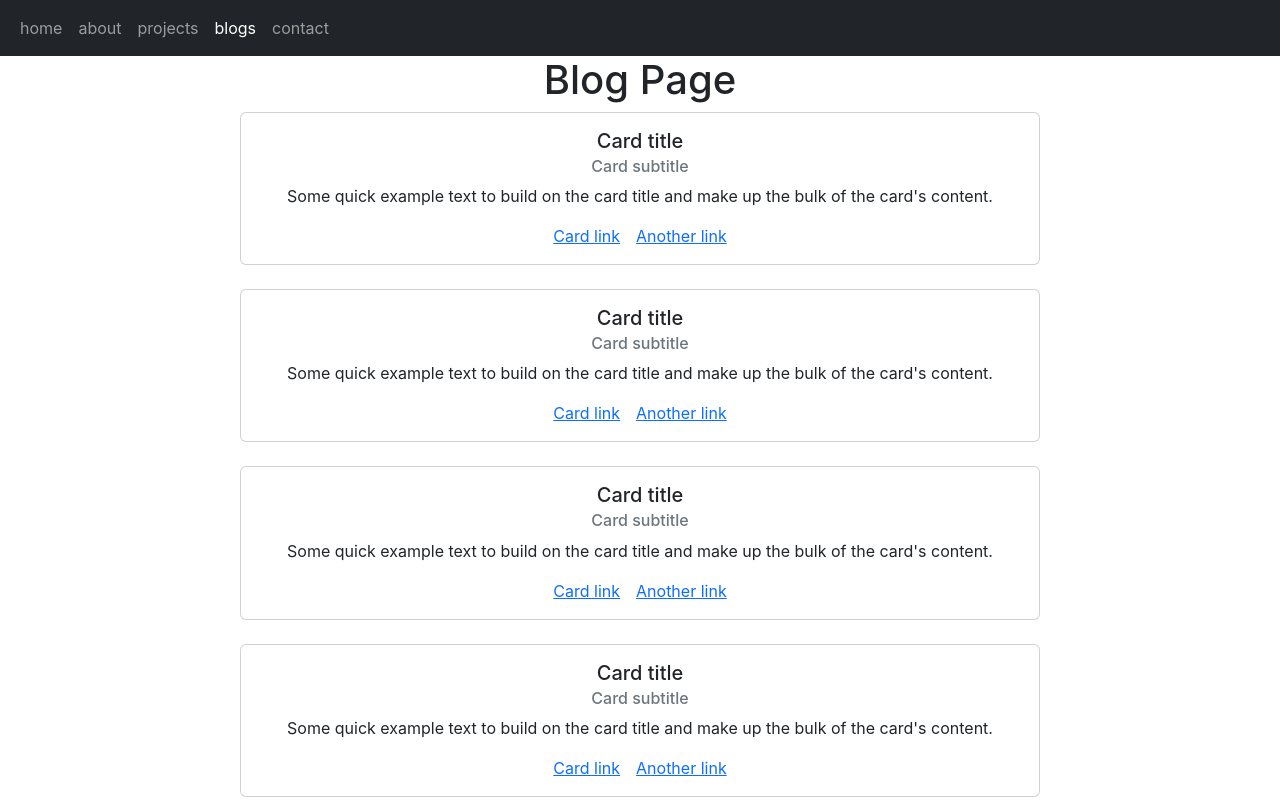
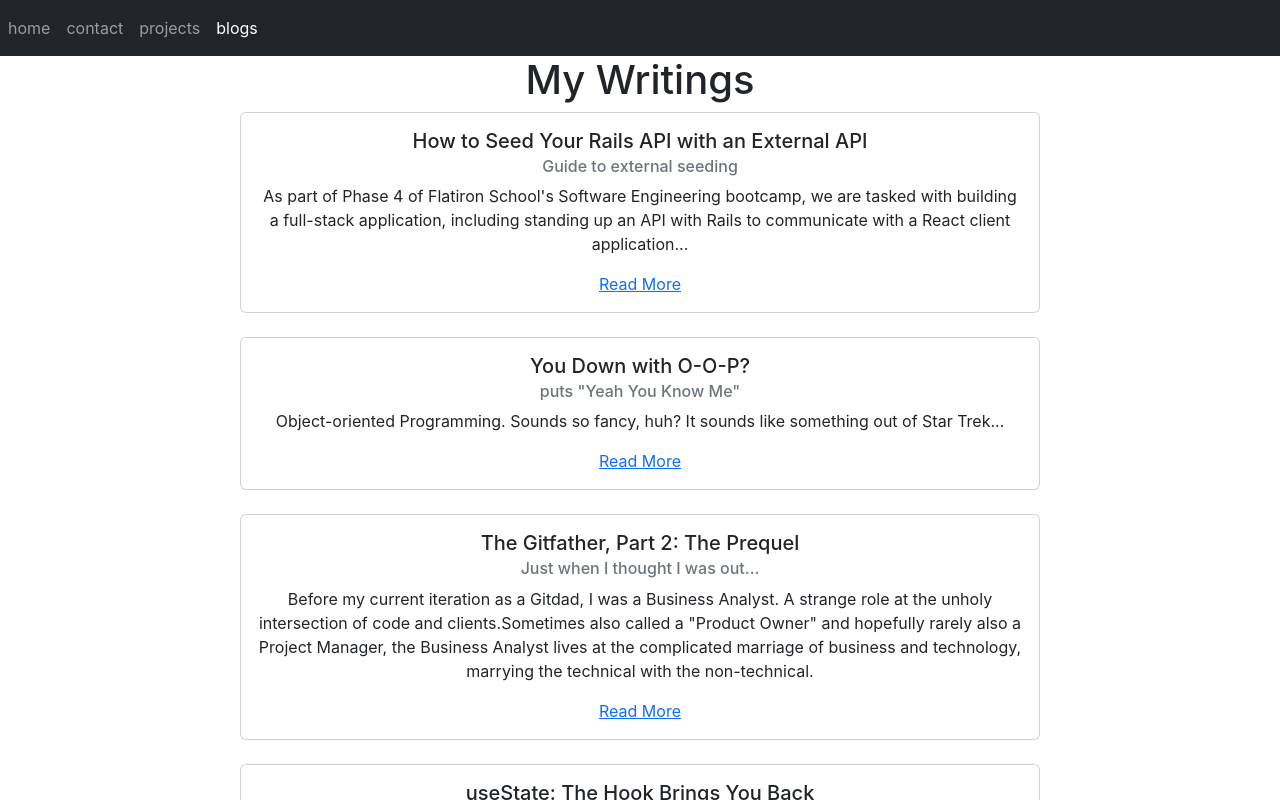
Before and after one commit to jmacapagal90/james_macapagal_portfolio, a React (Create React App) app in the folder james-macapagal-portfolio/: page /blogs in a window 1280 px wide. Shown: the top 800 px of the page. Built offline with nearby package versions, Linux system fonts and the light colour scheme.

Commit message:
added links and styling

```diff
--- a/james-macapagal-portfolio/src/App.js
+++ b/james-macapagal-portfolio/src/App.js
@@ -4,7 +4,6 @@ import Navbar from './components/Navbar';
 import About from './components/About';
 import Projects from './components/Projects';
 import Blogs from './components/Blogs';
-import ContactInfo from './components/ContactInfo';
 import { Routes, Route } from "react-router-dom";
 
 function App() {
@@ -18,7 +17,6 @@ function App() {
         <Route path="/about" element={<About />} />
         <Route path="/projects" element={<Projects />} />
         <Route path="/blogs" element={<Blogs />} />
-        <Route path="/contact" element={<ContactInfo />} />
       </Routes>
 
     </div>
--- a/james-macapagal-portfolio/src/components/Blogs.js
+++ b/james-macapagal-portfolio/src/components/Blogs.js
@@ -2,52 +2,63 @@
 
 function Blogs(){
     return(
+        <div class="container-fluid">
+            <div class="w-100">
                 <div class="position-relative">
                         <div class="position-absolute top-0 start-50 translate-middle-x">
                         <div class="container-fluid">
-                    <h1>Blog Page</h1>
+                            <h1>My Writings</h1>
                                 <div class="row row-cols-1 row-cols-md-1 g-4">
                                     <div class="col">
                                         <div class="card" style={{width: '50rem'}}>
                                             <div class="card-body">
-                                        <h5 class="card-title">Card title</h5>
-                                        <h6 class="card-subtitle mb-2 text-muted">Card subtitle</h6>
-                                        <p class="card-text">Some quick example text to build on the card title and make up the bulk of the card's content.</p>
-                                        <a href="#" class="card-link">Card link</a>
-                                        <a href="#" class="card-link">Another link</a>
+                                                <h5 class="card-title">How to Seed Your Rails API with an External API</h5>
+                                                <h6 class="card-subtitle mb-2 text-muted">Guide to external seeding</h6>
+                                                <p class="card-text">As part of Phase 4 of Flatiron School's Software Engineering bootcamp, we are tasked with building a full-stack application, including standing up an API with Rails to communicate with a React client application...</p>
+                                                <a target="_blank" href="https://dev.to/jmacapagal90/how-to-seed-your-rails-api-with-an-external-api-4h8n" class="card-link">Read More</a>
                                             </div>
                                         </div>
                                     </div>
                                     <div class="col">
                                         <div class="card" style={{width: '50rem'}}>
                                             <div class="card-body">
-                                        <h5 class="card-title">Card title</h5>
-                                        <h6 class="card-subtitle mb-2 text-muted">Card subtitle</h6>
-                                        <p class="card-text">Some quick example text to build on the card title and make up the bulk of the card's content.</p>
-                                        <a href="#" class="card-link">Card link</a>
-                                        <a href="#" class="card-link">Another link</a>
+                                                <h5 class="card-title">You Down with O-O-P?</h5>
+                                                <h6 class="card-subtitle mb-2 text-muted">puts "Yeah You Know Me"</h6>
+                                                <p class="card-text">Object-oriented Programming. Sounds so fancy, huh? It sounds like something out of Star Trek...</p>
+                                                <a target="_blank" href="https://dev.to/jmacapagal90/you-down-with-o-o-p-1ndg" class="card-link">Read More</a>
                                             </div>
                                         </div>
                                     </div>
                                     <div class="col">
                                         <div class="card" style={{width: '50rem'}}>
                                             <div class="card-body">
-                                                <h5 class="card-title">Card title</h5>
-                                        <h6 class="card-subtitle mb-2 text-muted">Card subtitle</h6>
-                                        <p class="card-text">Some quick example text to build on the card title and make up the bulk of the card's content.</p>
-                                        <a href="#" class="card-link">Card link</a>
-                                        <a href="#" class="card-link">Another link</a>
+                                                        <h5 class="card-title">The Gitfather, Part 2: The Prequel</h5>
+                                                <h6 class="card-subtitle mb-2 text-muted">Just when I thought I was out...</h6>
+                                                <p class="card-text">Before my current iteration as a Gitdad, I was a Business Analyst. A strange role at the unholy intersection of code and clients.Sometimes also called a "Product Owner" and hopefully rarely also a Project Manager, the Business Analyst lives at the complicated marriage of business and technology, marrying the technical with the non-technical.</p>
+                                                <a target="_blank" href="https://dev.to/jmacapagal90/lessons-from-the-gitfather-pt-2-3hk0" class="card-link">Read More</a>
                                             </div>
                                         </div>
                                     </div>
                                     <div class="col">
                                         <div class="card" style={{width: '50rem'}}>
                                             <div class="card-body">
-                                            <h5 class="card-title">Card title</h5>
-                                            <h6 class="card-subtitle mb-2 text-muted">Card subtitle</h6>
-                                            <p class="card-text">Some quick example text to build on the card title and make up the bulk of the card's content.</p>
-                                            <a href="#" class="card-link">Card link</a>
-                                            <a href="#" class="card-link">Another link</a>
+                                                    <h5 class="card-title">useState: The Hook Brings You Back</h5>
+                                                    <h6 class="card-subtitle mb-2 text-muted">Guide to the useState</h6>
+                                                    <p class="card-text">While I've been a Facebook user so long I can remember the "The", nowadays, I'm fascinated by React, the amazing JavaScript based framework developed and maintained by Meta. Specifically, I am truly amazed by the wonderful tool developed in React called useState</p>
+                                                    <a target="_blank" href="https://dev.to/jmacapagal90/usestate-the-hook-brings-you-back-1gp3" class="card-link">Read More</a>
+
+                                            </div>
+                                        </div>
+                                    </div>
+                                    <div class="col">
+                                        <div class="card" style={{width: '50rem'}}>
+                                            <div class="card-body">
+                                                    <h5 class="card-title">Advice From A Gitfather: Lessons on Version Control</h5>
+                                                    <h6 class="card-subtitle mb-2 text-muted">Or how I learned to love Git and embrace the Git..</h6>
+                                                    <p class="card-text">And for my ubiquitous first post, I won't be waxing about an event listener I coded in JavaScript or how I centered a Div in CSS or anything related to actual code. There are a million angry StackOverflow replies out there for people to read, mess up, and copy-pasta.</p>
+                                                    <a target="_blank" href="https://dev.to/jmacapagal90/advice-from-a-gitfather-lessons-on-version-control-48cn" class="card-link">Read More</a>
+                                            </div>
+                                        </div>
                                     </div>
                                 </div>
                         </div>
--- a/james-macapagal-portfolio/src/components/Navbar.js
+++ b/james-macapagal-portfolio/src/components/Navbar.js
@@ -8,7 +8,6 @@ function Navbar(){
     return(
 
         <nav class="navbar navbar-expand-lg navbar-dark bg-dark">
-            <div class="container-fluid">
                 <button class="navbar-toggler" type="button" data-bs-toggle="collapse" data-bs-target="#navbarSupportedContent" aria-controls="navbarSupportedContent" aria-expanded="false" aria-label="Toggle navigation">
                     <span class="navbar-toggler-icon"></span>
                 </button>
@@ -19,7 +18,7 @@ function Navbar(){
                             <a class={location.pathname == "/" ? "nav-link active" : "nav-link"} aria-current="page" href="/">home</a>
                         </li>
                         <li class="nav-item">
-                            <a class={location.pathname == "/about" ? "nav-link active" : "nav-link"} href="/about">about</a>
+                            <a class={location.pathname == "/about" ? "nav-link active" : "nav-link"} href="/about">contact</a>
                         </li>
                         <li class="nav-item">
                             <a class={location.pathname == "/projects" ? "nav-link active" : "nav-link"} href="/projects">projects</a>
@@ -27,12 +26,8 @@ function Navbar(){
                         <li class="nav-item">
                             <a class={location.pathname == "/blogs" ? "nav-link active" : "nav-link"} href="/blogs">blogs</a>
                         </li>
-                        <li class="nav-item">
-                            <a class={location.pathname == "/contact" ? "nav-link active" : "nav-link"} href="/contact">contact</a>
-                        </li>
                     </ul>
                 </div>
-            </div>
         </nav>
     )
 }
--- a/james-macapagal-portfolio/src/components/Projects.js
+++ b/james-macapagal-portfolio/src/components/Projects.js
@@ -2,58 +2,60 @@
 
 function Projects(){
     return(
-        <div class="position-relative">
-            <div class="position-absolute top-0 start-50 translate-middle-x">
-                <div class="container-fluid">
+        <div class="container-fluid">
+            <div class="w-100">
+            <div class="position-relative">
+                <div class="position-absolute top-0 start-50 translate-middle-x">
                     <h1>My Projects</h1>
-                        <div class="row row-cols-1 row-cols-md-2 g-4">
+                        <div class="row row-cols-1 g-4">
                             <div class="col">
-                                <div class="card" style={{width: '18rem'}}>
-                                    <img src="https://i.imgur.com/sJyra3n.png" class="card-img-top" alt="..."/>
+                                <div class="card" style={{width: 'auto'}}>
+                                    <img src="https://i.imgur.com/UVpCyRy.png" class="card-img-top" alt="..."/>
                                     <div class="card-body">
                                         <h5 class="card-title">The Basement Game</h5>
-                                        <p class="card-text">Some quick example text to build on the card title and make up the bulk of the card's content.</p>
-                                        <a href="#" class="btn btn-primary">Demo</a>
-                                        <a href="#" class="btn btn-secondary">Repo</a>
+                                        <p class="card-text">A text-based, choose-your-own-adventure style game where a user tries to escape from a nefarious basement by answering (and surviving) a series of Yes/No questions.</p>
+                                        <a href="https://the-basement-game.herokuapp.com/" target="_blank" class="btn btn-primary">Demo</a>
+                                        <a href="https://github.com/jmacapagal90/the-basement-game" target="_blank" class="btn btn-secondary">Repo</a>
                                     </div>
                                 </div>
                             </div>
                             <div class="col">
-                                <div class="card" style={{width: '18rem'}}>
-                                    <img src="https://i.imgur.com/E4i2pz5.jpeg" class="card-img-top" alt="..."/>
+                                <div class="card" style={{width: 'auto'}}>
+                                    <img src="https://i.imgur.com/pmJrmfG.png" class="card-img-top" alt="..."/>
                                     <div class="card-body">
                                         <h5 class="card-title">Beer Buddy</h5>
-                                        <p class="card-text">Some quick example text to build on the card title and make up the bulk of the card's content.</p>
-                                        <a href="#" class="btn btn-primary">Demo</a>
-                                        <a href="#" class="btn btn-secondary">Repo</a>
+                                        <p class="card-text">Beer Buddy is a SPA that allows users to search through beers and update tabs with different beer order</p>
+                                        <a href="https://chimerical-begonia-834f94.netlify.app/"  target="_blank" class="btn btn-primary">Demo</a>
+                                        <a href="https://github.com/jmacapagal90/p2-project-beer-buddy" target="_blank" class="btn btn-secondary">Repo</a>
                                     </div>
                                 </div>
                             </div>
                             <div class="col">
-                                <div class="card" style={{width: '18rem'}}>
-                                <img src="https://i.imgur.com/E4i2pz5.jpeg" class="card-img-top" alt="..."/>
+                                <div class="card" style={{width: 'auto'}}>
+                                <img src="https://i.imgur.com/0d1mgWT.png" class="card-img-top" alt="..."/>
                                 <div class="card-body">
                                     <h5 class="card-title">GameSquad</h5>
-                                    <p class="card-text">Some quick example text to build on the card title and make up the bulk of the card's content.</p>
-                                    <a href="#" class="btn btn-primary">Demo</a>
-                                        <a href="#" class="btn btn-secondary">Repo</a>
+                                    <p class="card-text">A SPA where users can browse, rate, and create review games.</p>
+                                    <a href="https://62ed3e838fac9d0500d76eed--funny-beijinho-5a7c41.netlify.app/" target="_blank" class="btn btn-primary">Demo</a>
+                                        <a href="https://github.com/batmanonwheels/game_squad_backend" target="_blank" class="btn btn-secondary">Repo</a>
                                 </div>
                             </div>
                         </div>
                         <div class="col">
-                            <div class="card" style={{width: '18rem'}}>
-                                <img src="https://i.imgur.com/E4i2pz5.jpeg" class="card-img-top" alt="..."/>
+                            <div class="card" style={{width: 'auto'}}>
+                                <img src="https://i.imgur.com/2mlo1ed.png" class="card-img-top" alt="..."/>
                                 <div class="card-body">
                                     <h5 class="card-title">Zoo Guide</h5>
-                                    <p class="card-text">Some quick example text to build on the card title and make up the bulk of the card's content.</p>
-                                    <a href="#" class="btn btn-primary">Demo</a>
-                                        <a href="#" class="btn btn-secondary">Repo</a>
+                                    <p class="card-text">Zoo Guide is a SPA for browsing various exhibits and animals at your local zoo!</p>
+                                    <a href="https://thunderous-mandazi-ff9ffc.netlify.app/#reloaded" target="_blank" class="btn btn-primary">Demo</a>
+                                        <a href="https://github.com/jmacapagal90/p3-sinatra-react-project-front-end" target="_blank" class="btn btn-secondary">Repo</a>
                                 </div>
                             </div>
                         </div>
                     </div>
                 </div>
             </div>
+            </div>
         </div>
     )
 }
```
Also changed, not shown: james-macapagal-portfolio/src/components/About.js (+7 -2 lines), james-macapagal-portfolio/src/components/ContactInfo.js (deleted, +0 -25 lines), james-macapagal-portfolio/src/components/ProjectCarousel.js (+5 -21 lines). Lines whose indentation alone changed are shown as unchanged.
